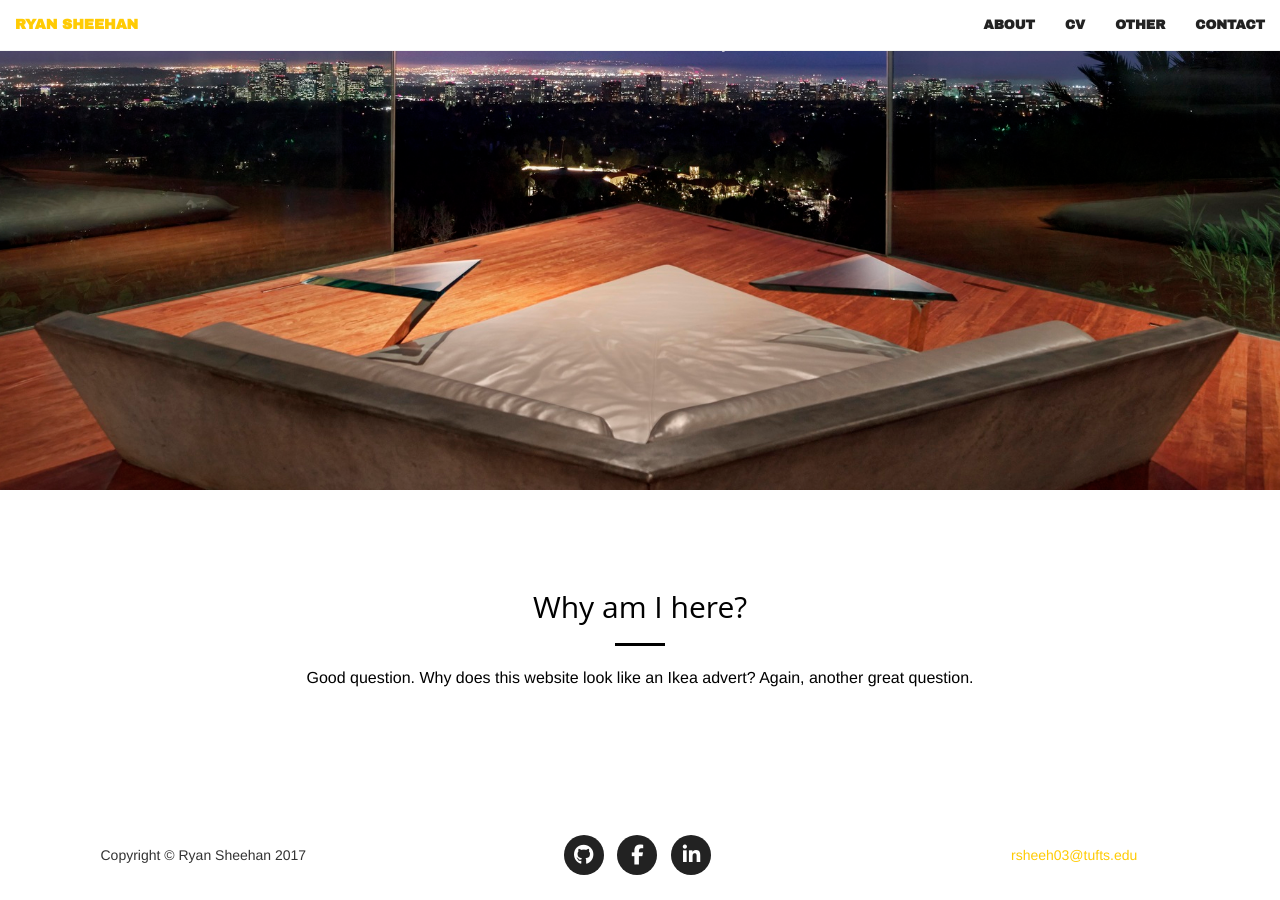
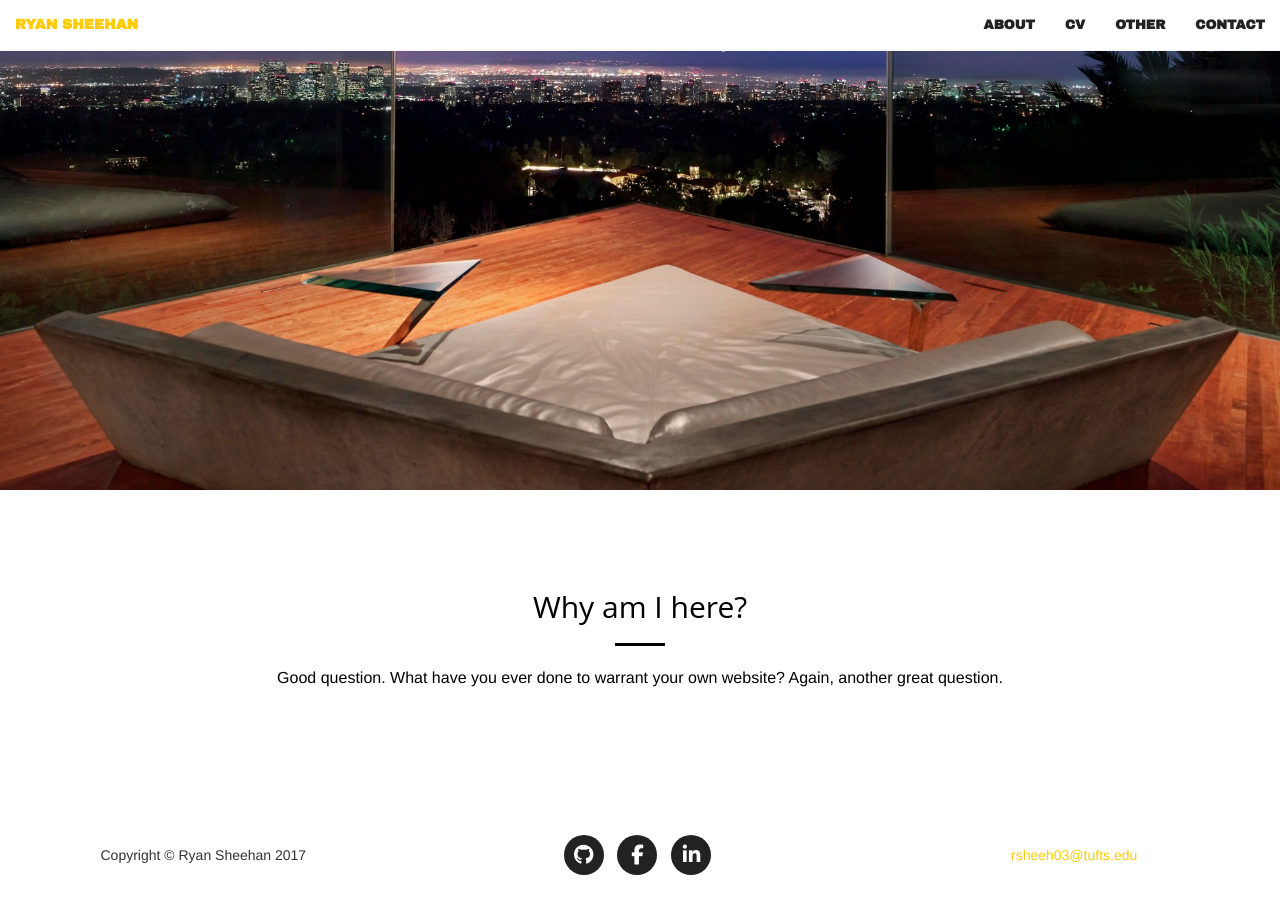
Before and after one commit to Ryan-Sheehan/Ryan-Sheehan.github.io, a Jekyll site: the page index.html, which Jekyll copies as it is, in a window 1280 px wide and 900 px high, scrolled down 410 px. Built offline with Jekyll 4.4.1, drawn with Linux system fonts in a browser that asks for light colours; nearby versions of some CDN libraries.

Commit message:
Update index.html

```diff
--- a/index.html
+++ b/index.html
@@ -69,7 +69,7 @@
 					    <h2 class="section-heading">Why am I here?</h2>
 					    <hr class="light">
 					    <p class="text-black">
-					      Good question. Why does this website look like an Ikea advert? Again, another great question.
+					      Good question. What have you ever done to warrant your own website? Again, another great question.
 					      <a target="_blank" href=""></a>
 					    </p>
 
```
